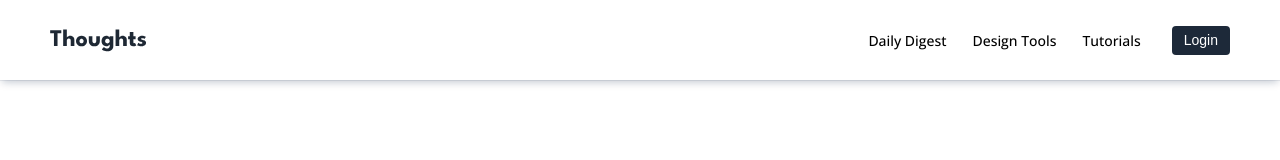
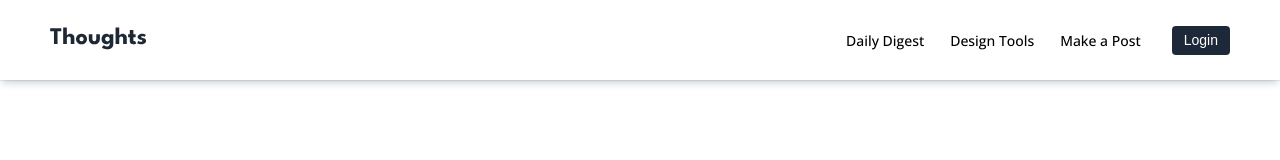
Before and after one commit to Manu-Andaluz/Thoughts, a Next.js app in the folder frontend/: page / in a window 1280 px wide. Shown: the top 160 px of the page. Built offline with nearby package versions, Linux system fonts and the light colour scheme; no server answers.

Commit message:
fixing errors

```diff
--- a/frontend/src/components/TopAppBar/TopAppBar.module.scss
+++ b/frontend/src/components/TopAppBar/TopAppBar.module.scss
@@ -41,6 +41,12 @@
     padding: 5px;
     border-radius: 4px;
     transition: background $default-transition;
+    text-decoration: none;
+
+    a {
+      text-decoration: none;
+      color: $primary-font-color;
+    }
   }
 
   ul li:hover {
--- a/frontend/src/components/TopAppBar/TopAppBar.tsx
+++ b/frontend/src/components/TopAppBar/TopAppBar.tsx
@@ -3,6 +3,7 @@ import React, { useEffect, useState } from "react";
 import style from "./TopAppBar.module.scss";
 import { BurgerIcon, LogoIcon } from "./incons";
 import { signOut } from "../utils/hooks/signOut";
+import Link from "next/link";
 
 const TopAppBar = () => {
   const [user, setUser] = useState<string>();
@@ -22,17 +23,22 @@ const TopAppBar = () => {
   useEffect(() => {
     const isUser = localStorage.getItem("userToken");
     if (isUser) setUser((data) => isUser);
-  }, []);
+    console.log("asdsad");
+  }, [localStorage]);
 
   return (
     <header className={style.top_app_bar}>
       <nav>
-        <LogoIcon />
+        <Link href={"/"}>
+          <LogoIcon />
+        </Link>
         <div>
           <ul>
             <li>Daily Digest</li>
             <li>Design Tools</li>
-            <li>Tutorials</li>
+            <li>
+              <Link href={"/createPost"}>Make a Post</Link>
+            </li>
             <li></li>
           </ul>
           {user ? (
```
